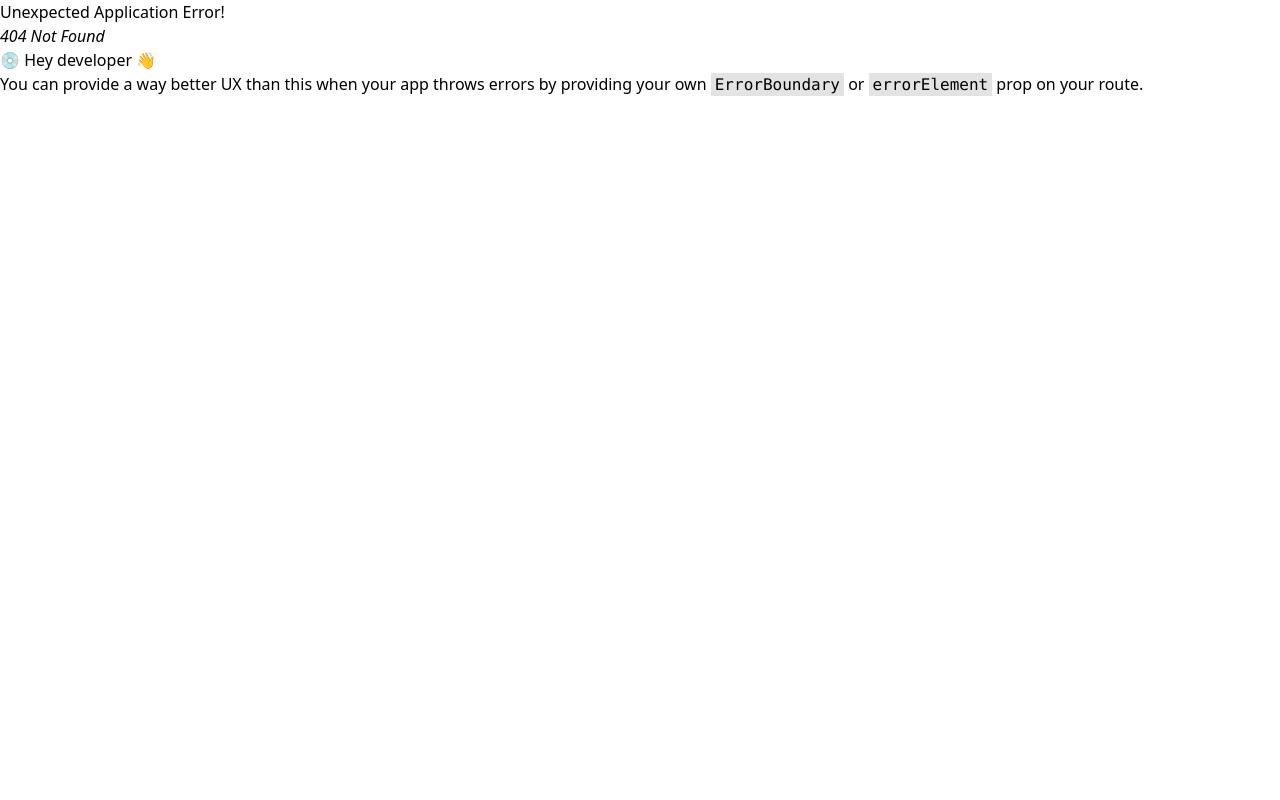
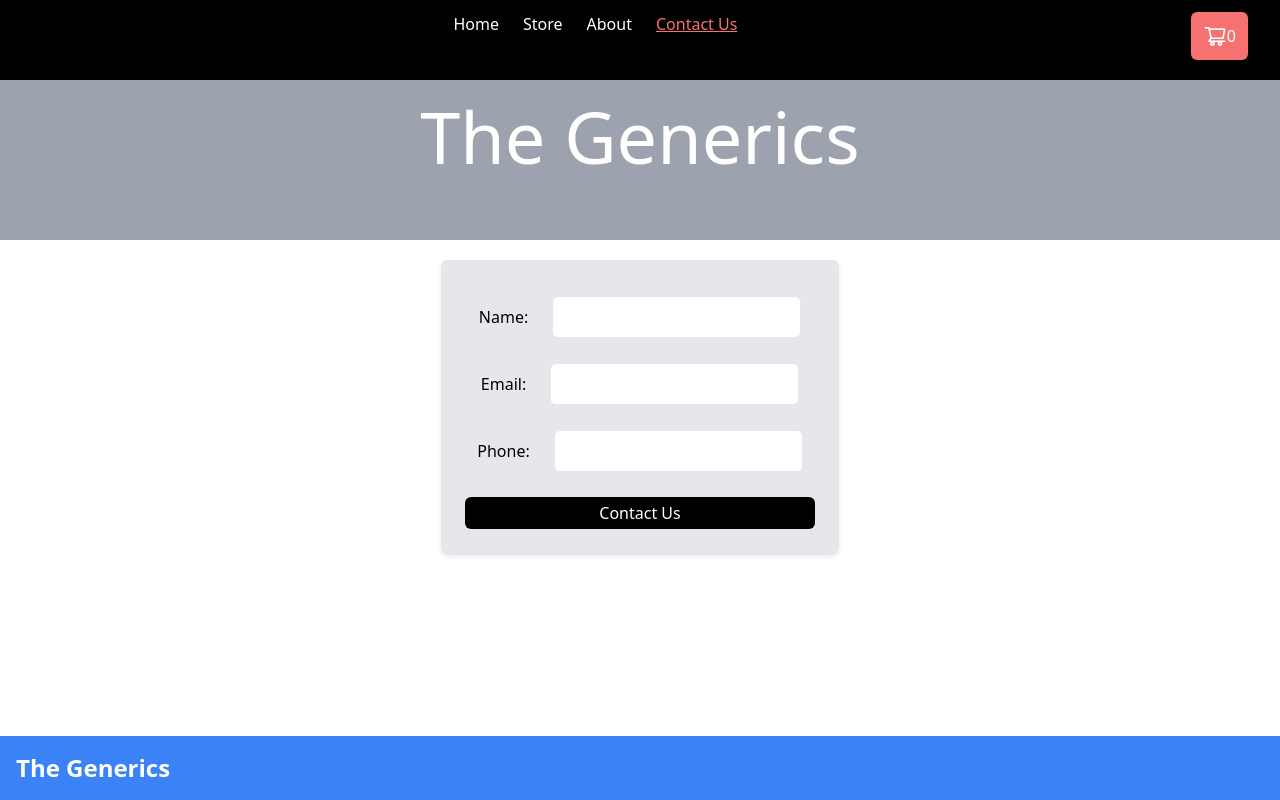
Before and after one commit to rishuishind/ecommerce, a React (Create React App) app: page /contact in a window 1280 px wide. Before the commit this address had no page. Built offline with nearby package versions, Linux system fonts and the light colour scheme.

Commit message:
added contact us form

```diff
--- a/src/App.js
+++ b/src/App.js
@@ -3,6 +3,7 @@ import MusicItem from "./components/Music/MusicItem";
 import About from "./pages/About";
 import Root from "./pages/Root";
 import Home from "./pages/Home";
+import Contact from "./pages/Contact";
 
 function App() {
 
@@ -22,6 +23,10 @@ function App() {
         {
           path: '/home',
           element: <Home />
+        },
+        {
+          path: '/contact',
+          element: <Contact />
         }
       ],
     },
--- a/src/components/Navbar/Navbar.jsx
+++ b/src/components/Navbar/Navbar.jsx
@@ -12,6 +12,7 @@ const Navibar = () => {
                     <li className='hover:cursor-pointer'><NavLink className={({ isActive }) => isActive ? 'underline text-red-400' : undefined} to='/home'>Home</NavLink></li>
                     <li className='hover:cursor-pointer'> <NavLink className={({ isActive }) => isActive ? 'underline text-red-400' : undefined} to='/'>Store</NavLink></li>
                     <li className='hover:cursor-pointer'><NavLink className={({ isActive }) => isActive ? 'underline text-red-400' : undefined} to='/about'>About</NavLink></li>
+                    <li className='hover:cursor-pointer'><NavLink className={({ isActive }) => isActive ? 'underline text-red-400' : undefined} to='/contact'>Contact Us</NavLink></li>
                 </div>
                 <div className='mr-8 mt-3 hover:cursor-pointer'>
                     <Cart />
--- /dev/null
+++ b/src/pages/Contact.jsx
@@ -0,0 +1,48 @@
+import { useRef } from "react";
+
+const Contact = () => {
+    const nameref = useRef();
+    const emailref = useRef();
+    const phoneref = useRef();
+    const hadnleSubmit = async (e) => {
+        e.preventDefault();
+        const obj = {
+            name: nameref.current.value,
+            email: emailref.current.value,
+            phone: phoneref.current.value
+        }
+        const response = await fetch('https://react-http-96a9c-default-rtdb.firebaseio.com/contact.json', {
+            method: 'POST',
+            body: JSON.stringify(obj),
+            headers: {
+                'Content-Type': 'application/json'
+            },
+        })
+        const data = await response.json();
+        console.log(data);
+        nameref.current.value = '';
+        emailref.current.value = '';
+        phoneref.current.value = '';
+    }
+    return (
+        <form onSubmit={hadnleSubmit} className='flex w-screen justify-center'>
+            <div className='flex flex-col text-center m-5 p-6 bg-gray-200 rounded-md shadow-md w-max'>
+                <div className='p-3'>
+                    <label htmlFor="Name">Name:</label>
+                    <input ref={nameref} className='border ml-6 p-2 rounded-md border-b-2' type="text" />
+                </div>
+                <div className='p-3'>
+                    <label htmlFor="Email">Email:</label>
+                    <input ref={emailref} className='border ml-6 p-2 rounded-md border-b-2' type="email" />
+                </div>
+                <div className='p-3'>
+                    <label htmlFor="Phone">Phone:</label>
+                    <input ref={phoneref} className='border ml-6 p-2 rounded-md border-b-2' type="number" />
+                </div>
+                <button className='bg-black text-white rounded-md p-1 mt-3'>Contact Us</button>
+            </div>
+        </form>
+    );
+};
+
+export default Contact;
```
